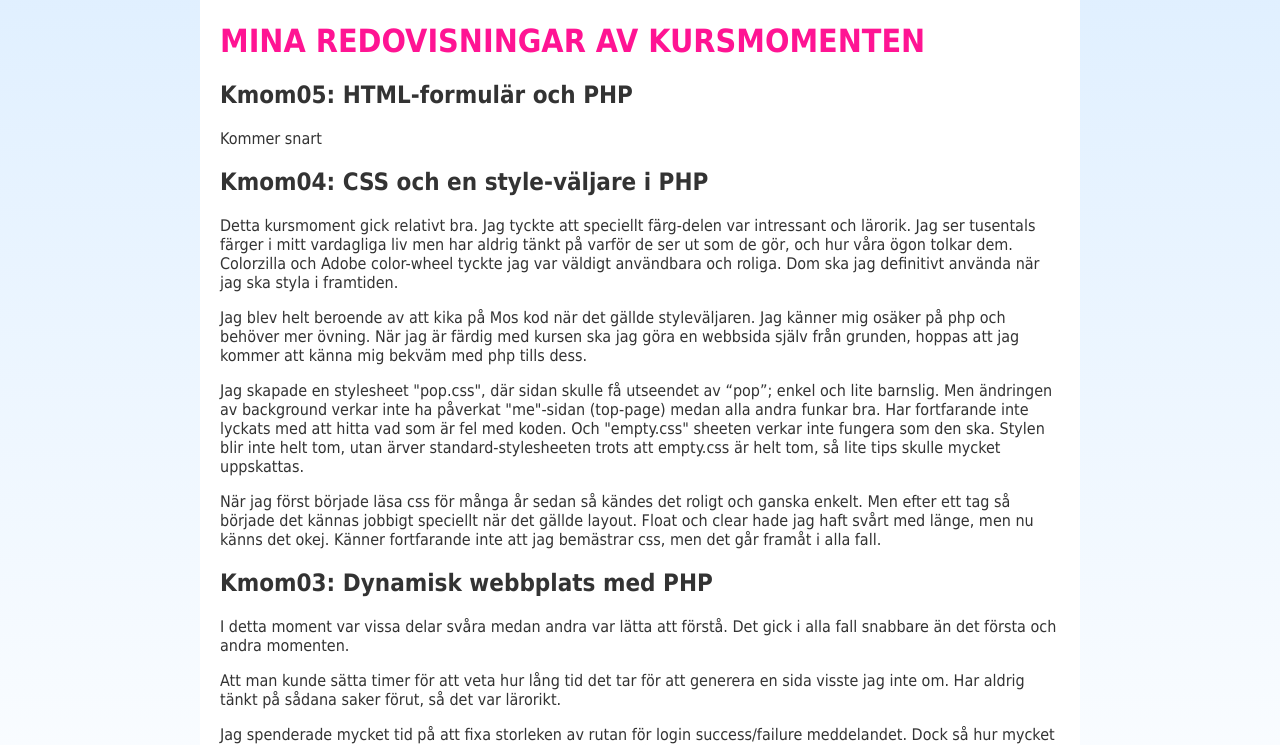
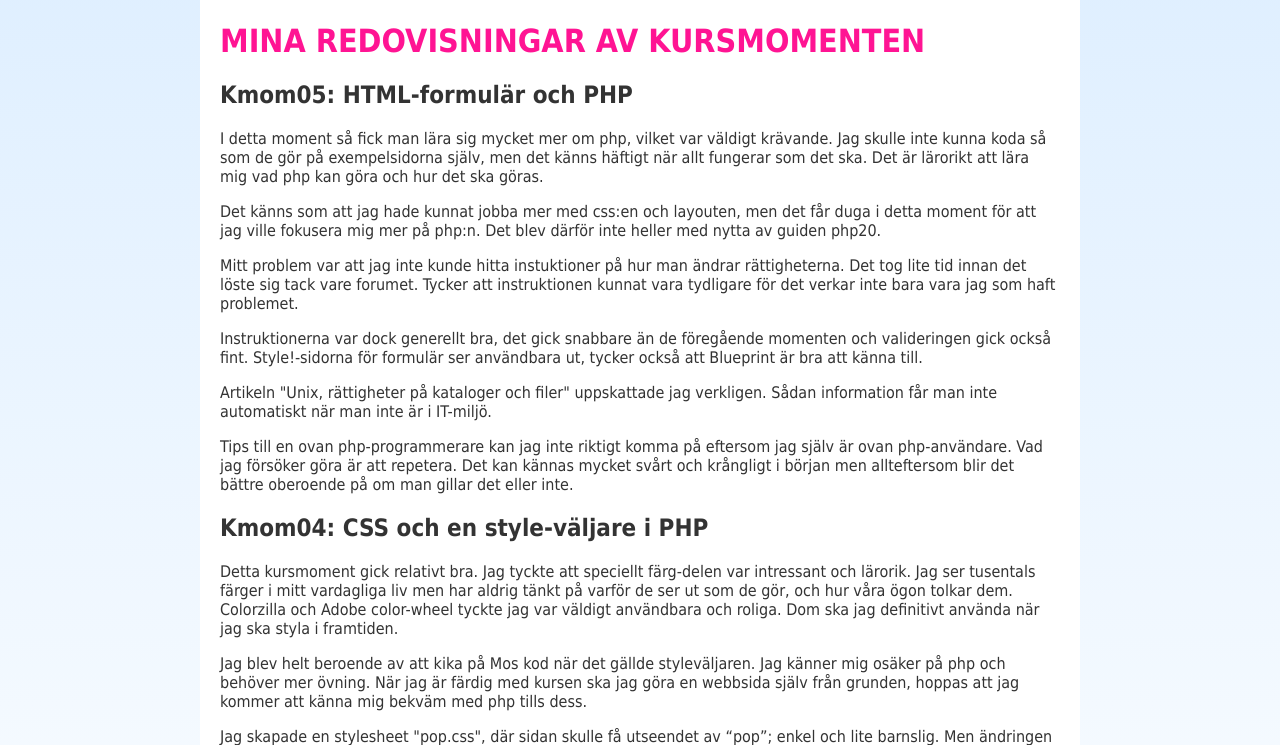
Before and after one commit to gitmizlin-zz/htmlphp, a PHP site: page /kmom01/report.php in a window 1280 px wide. Shown: the part 169-914 px from the top of the page. Run offline with PHP 8.4, Linux system fonts and the light colour scheme.

Commit message:
redovisning kmom05 added

```diff
--- a/kmom05/report.php
+++ b/kmom05/report.php
@@ -20,7 +20,18 @@
 				<h2>
 					Kmom05: HTML-formulär och PHP
 				</h2>
-				    <P>Kommer snart
+				    <P>I detta moment så fick man lära sig mycket mer om php, vilket var väldigt krävande. Jag skulle inte kunna koda så som de gör på exempelsidorna själv, men det känns häftigt när allt fungerar som det ska. Det är lärorikt att lära mig vad php kan göra och hur det ska göras.
+
+					<P>Det känns som att jag hade kunnat jobba mer med css:en och layouten, men det får duga i detta moment för att jag ville fokusera mig mer på php:n. Det blev därför inte heller med nytta av guiden php20.
+
+					<P>Mitt problem var att jag inte kunde hitta instuktioner på hur man ändrar rättigheterna. Det tog lite tid innan det löste sig tack vare forumet. Tycker att instruktionen kunnat vara tydligare för det verkar inte bara vara jag som haft problemet.
+
+					<P>Instruktionerna var dock generellt bra, det gick snabbare än de föregående momenten och valideringen gick också fint. Style!-sidorna för formulär ser användbara ut, tycker också att Blueprint är bra att känna till.
+
+					<P>Artikeln "Unix, rättigheter på kataloger och filer" uppskattade  jag verkligen. Sådan information får man inte automatiskt när man inte är i IT-miljö.
+
+					<P>Tips till en ovan php-programmerare kan jag inte riktigt komma på eftersom jag själv är ovan php-användare. Vad jag försöker göra är att repetera. Det kan kännas mycket svårt och krångligt i början men allteftersom blir det bättre oberoende på om man gillar det eller inte.
+
 
 			</article> <!-- end of report_kmom05 article -->
 
```
